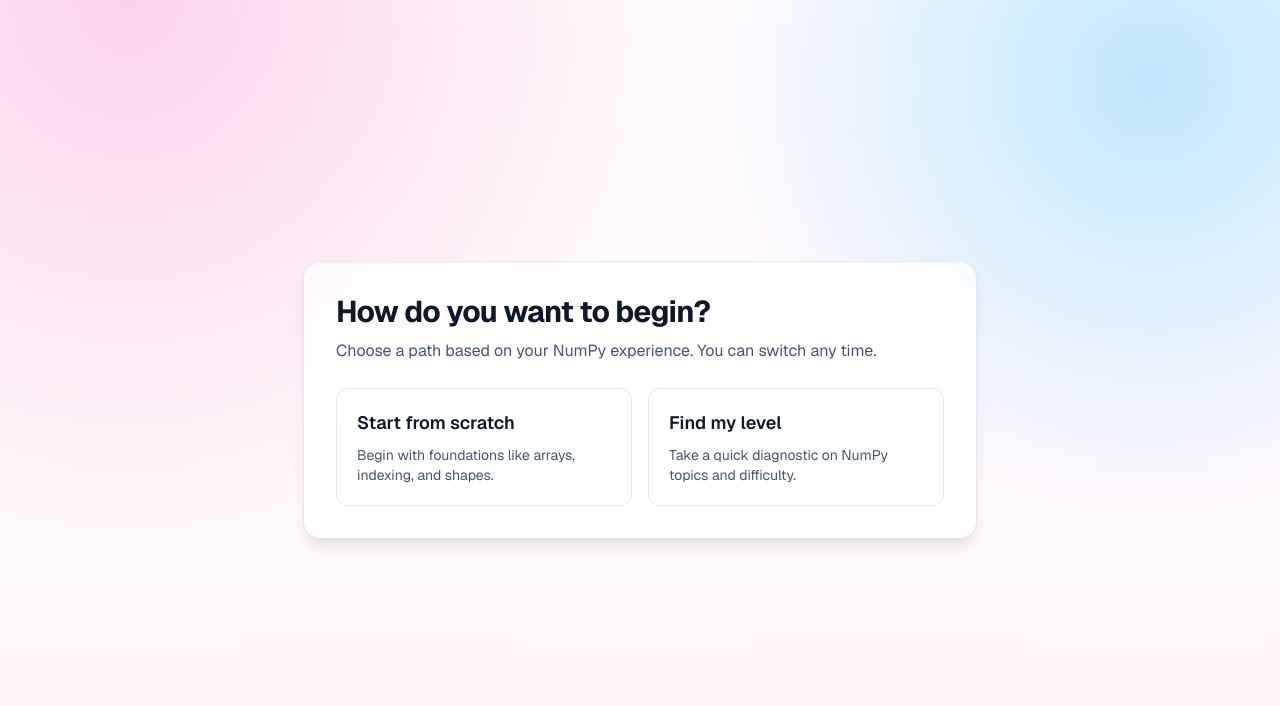
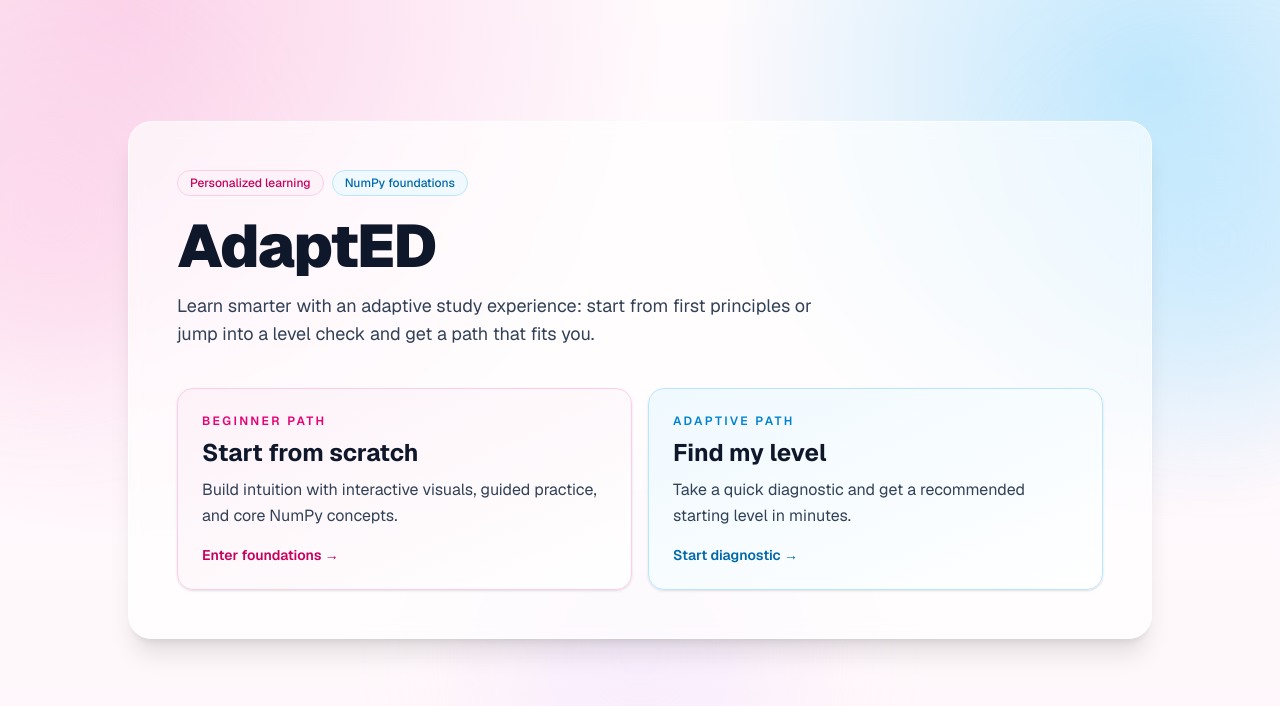
Before and after one commit to StanfordCS194/spr26-Team-19, a Next.js app in the folder web/: page / in a window 1280 px wide. Shown: the top 706 px of the page. Built offline with nearby package versions, Linux system fonts and the light colour scheme.

Commit message:
Polish AdaptED landing page UI, adding title

```diff
--- a/web/app/page.tsx
+++ b/web/app/page.tsx
@@ -1,40 +1,74 @@
+import Link from "next/link";
+
 export default function Home() {
   return (
-    <main className="min-h-screen flex items-center justify-center p-6">
-      <div className="max-w-2xl w-full bg-white/80 backdrop-blur rounded-2xl shadow-lg ring-1 ring-slate-200 p-8">
-        <h1 className="text-3xl font-bold tracking-tight text-slate-900">
-          How do you want to begin?
+    <main className="relative min-h-screen overflow-hidden p-6 md:p-10">
+      <div className="pointer-events-none absolute inset-0">
+        <div className="absolute -left-24 top-16 h-72 w-72 rounded-full bg-pink-200/40 blur-3xl" />
+        <div className="absolute -right-20 top-24 h-72 w-72 rounded-full bg-sky-200/40 blur-3xl" />
+        <div className="absolute bottom-0 left-1/2 h-72 w-72 -translate-x-1/2 rounded-full bg-purple-200/30 blur-3xl" />
+      </div>
+
+      <section className="relative mx-auto flex min-h-[85vh] w-full max-w-5xl items-center justify-center">
+        <div className="w-full rounded-3xl border border-white/70 bg-white/65 p-8 shadow-xl backdrop-blur md:p-12">
+          <div className="flex flex-wrap items-center gap-2">
+            <span className="rounded-full border border-pink-200 bg-pink-50 px-3 py-1 text-xs font-medium text-pink-700">
+              Personalized learning
+            </span>
+            <span className="rounded-full border border-sky-200 bg-sky-50 px-3 py-1 text-xs font-medium text-sky-700">
+              NumPy foundations
+            </span>
+          </div>
+
+          <h1 className="mt-5 text-5xl font-black tracking-tight text-slate-900 md:text-6xl">
+            AdaptED
           </h1>
-        <p className="mt-2 text-slate-600">
-          Choose a path based on your NumPy experience. You can switch any time.
+          <p className="mt-4 max-w-2xl text-lg text-slate-700">
+            Learn smarter with an adaptive study experience: start from first
+            principles or jump into a level check and get a path that fits you.
           </p>
 
-        <div className="mt-6 grid gap-4 sm:grid-cols-2">
-          <a
+          <div className="mt-10 grid gap-4 md:grid-cols-2">
+            <Link
               href="/start-from-scratch"
-            className="block rounded-xl border border-slate-200 bg-white/60 p-5 transition hover:bg-white hover:border-slate-300 hover:shadow-sm hover:-translate-y-0.5 focus-visible:outline-none focus-visible:ring-2 focus-visible:ring-pink-500 focus-visible:ring-offset-2"
+              className="group rounded-2xl border border-pink-200 bg-gradient-to-br from-pink-50 to-white p-6 shadow-sm transition hover:-translate-y-1 hover:shadow-lg focus-visible:outline-none focus-visible:ring-2 focus-visible:ring-pink-500"
             >
-            <h2 className="text-lg font-semibold text-slate-900">
+              <p className="text-xs font-semibold uppercase tracking-[0.2em] text-pink-600">
+                Beginner path
+              </p>
+              <h2 className="mt-2 text-2xl font-bold text-slate-900">
                 Start from scratch
               </h2>
-            <p className="mt-2 text-sm text-slate-600">
-              Begin with foundations like arrays, indexing, and shapes.
+              <p className="mt-2 text-slate-700">
+                Build intuition with interactive visuals, guided practice, and
+                core NumPy concepts.
               </p>
-          </a>
+              <p className="mt-4 text-sm font-semibold text-pink-700 transition group-hover:translate-x-1">
+                Enter foundations →
+              </p>
+            </Link>
 
-          <a
+            <Link
               href="/find-my-level"
-            className="block rounded-xl border border-slate-200 bg-white/60 p-5 transition hover:bg-white hover:border-slate-300 hover:shadow-sm hover:-translate-y-0.5 focus-visible:outline-none focus-visible:ring-2 focus-visible:ring-pink-500 focus-visible:ring-offset-2"
+              className="group rounded-2xl border border-sky-200 bg-gradient-to-br from-sky-50 to-white p-6 shadow-sm transition hover:-translate-y-1 hover:shadow-lg focus-visible:outline-none focus-visible:ring-2 focus-visible:ring-pink-500"
             >
-            <h2 className="text-lg font-semibold text-slate-900">
+              <p className="text-xs font-semibold uppercase tracking-[0.2em] text-sky-600">
+                Adaptive path
+              </p>
+              <h2 className="mt-2 text-2xl font-bold text-slate-900">
                 Find my level
               </h2>
-            <p className="mt-2 text-sm text-slate-600">
-              Take a quick diagnostic on NumPy topics and difficulty.
+              <p className="mt-2 text-slate-700">
+                Take a quick diagnostic and get a recommended starting level in
+                minutes.
               </p>
-          </a>
+              <p className="mt-4 text-sm font-semibold text-sky-700 transition group-hover:translate-x-1">
+                Start diagnostic →
+              </p>
+            </Link>
           </div>
         </div>
+      </section>
     </main>
   );
 }
```
Lines whose indentation alone changed are shown as unchanged.
